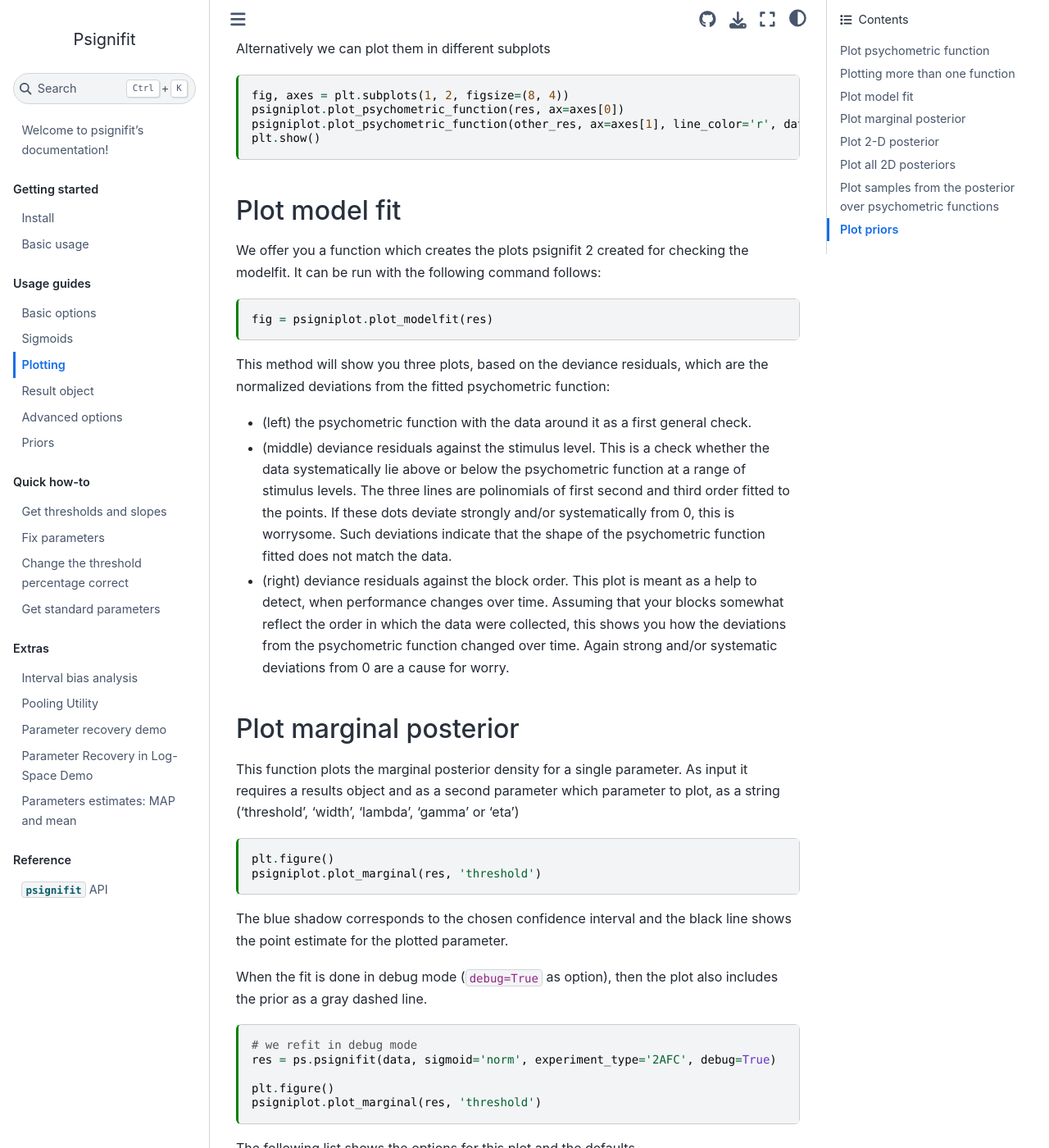
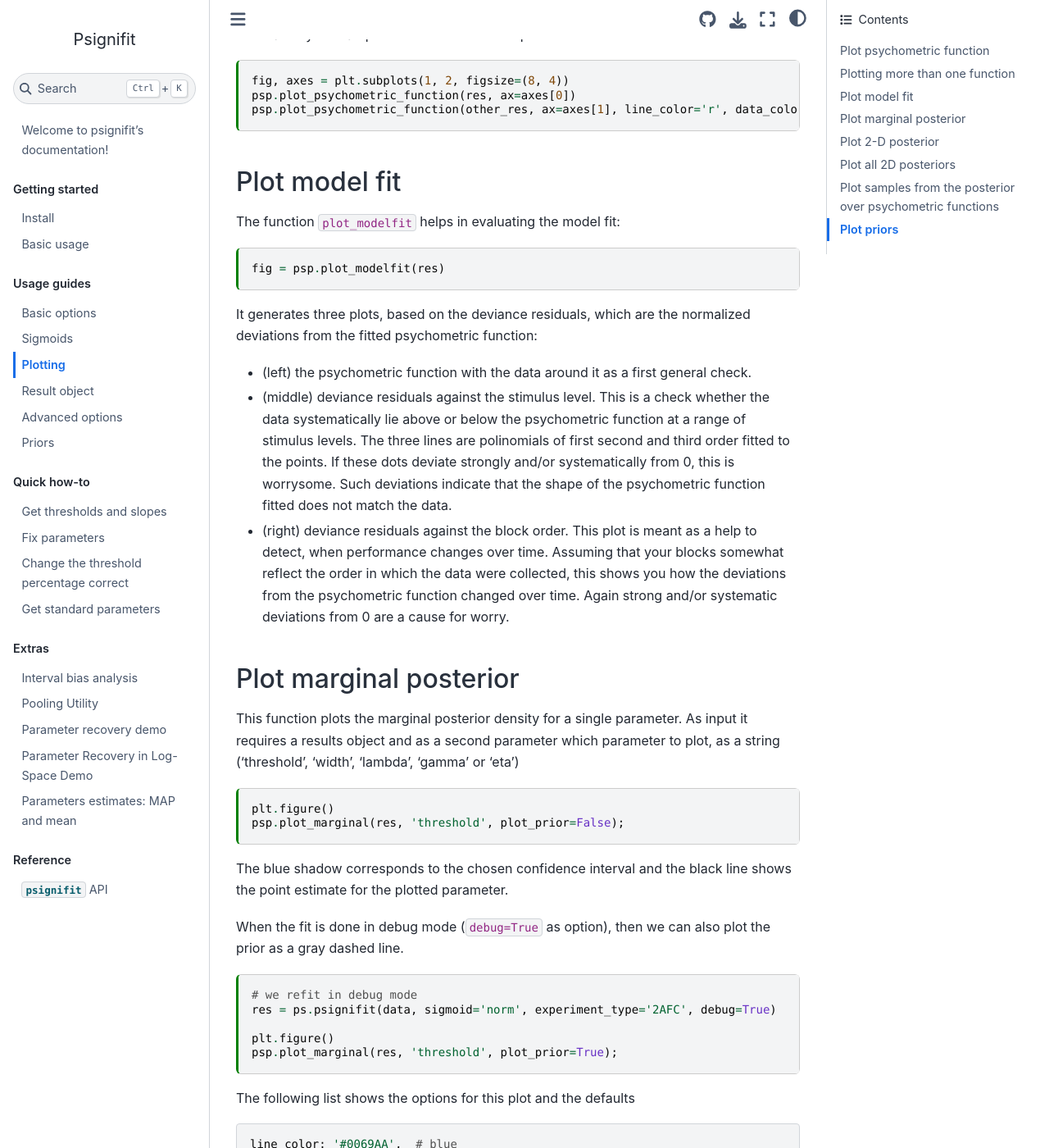
Before and after one commit to wichmann-lab/python-psignifit, a Jupyter Book: the page built from docs/examples/plotting.md, in a window 1280 px wide and 1400 px high, scrolled down 1716 px. Shown: the whole window at 82% size. Built offline with Jupyter Book 1.0.4 settings and Sphinx 7.4.7 and the Sphinx Book theme 1.1.4, drawn with Linux system fonts in a browser that asks for light colours; some of the changed text lies outside the part shown.

Commit message:
reformulate plotting doc page

````diff
--- a/docs/examples/plotting.md
+++ b/docs/examples/plotting.md
@@ -13,7 +13,7 @@ kernelspec:
 
 # Plotting
 
-Here we explain the basic plot functions which come with psignifit.
+Here we explain the basic plot functions which come with *psignifit*.
 All these functions are located in the submodule `psigniplot`.
 
 Most of the functions take an matplotlib axes handle, and
@@ -30,7 +30,7 @@ import matplotlib.pyplot as plt
 import numpy as np
 
 import psignifit as ps
-from psignifit import psigniplot
+import psignifit.psigniplot as psp
 
 data = np.array([[0.0010, 45.0000, 90.0000], [0.0015, 50.0000, 90.0000],
                  [0.0020, 44.0000, 90.0000], [0.0025, 44.0000, 90.0000],
@@ -50,7 +50,7 @@ It takes as input the result object you want to plot.
 
 ```{code-cell} ipython3
 plt.figure()
-ps.psigniplot.plot_psychometric_function(res)
+psp.plot_psychometric_function(res);
 ```
 
 The function also take the following arguments, here we print the defaults
@@ -70,7 +70,7 @@ For example, to increase the linewidth and change it to red, you could pass
 
 ```{code-cell} ipython3
 plt.figure()
-psigniplot.plot_psychometric_function(res, line_width=5, line_color='r')
+psp.plot_psychometric_function(res, line_width=5, line_color='r');
 ```
 
 ## Plotting more than one function
@@ -93,34 +93,30 @@ Now we plot both datasets and fitted functions in a single plot
 
 ```{code-cell} ipython3
 fig, ax = plt.subplots(1, 1)
-psigniplot.plot_psychometric_function(res, ax=ax)
-psigniplot.plot_psychometric_function(other_res, ax=ax, line_color='r', data_color='r')
-plt.show()
+psp.plot_psychometric_function(res, ax=ax)
+psp.plot_psychometric_function(other_res, ax=ax, line_color='r', data_color='r');
 ```
 
 Alternatively we can plot them in different subplots
 
 ```{code-cell} ipython3
 fig, axes = plt.subplots(1, 2, figsize=(8, 4))
-psigniplot.plot_psychometric_function(res, ax=axes[0])
-psigniplot.plot_psychometric_function(other_res, ax=axes[1], line_color='r', data_color='r')
-plt.show()
+psp.plot_psychometric_function(res, ax=axes[0])
+psp.plot_psychometric_function(other_res, ax=axes[1], line_color='r', data_color='r');
 ```
 
 
 
 ## Plot model fit
 
-We offer you a function which creates the plots psignifit 2 created for
-checking the modelfit.
-It can be run with the following command follows:
+The function `plot_modelfit` helps in evaluating the model fit:
 
 
 ```{code-cell} ipython3
-fig = psigniplot.plot_modelfit(res)
+fig = psp.plot_modelfit(res)
 ```
 
-This method will show you three plots, based on the deviance residuals,
+It generates three plots, based on the deviance residuals,
 which are the normalized deviations from the fitted psychometric function:
 
 - (left) the psychometric function with the data around it as a first general
@@ -151,21 +147,21 @@ which parameter to plot, as a string
 
 ```{code-cell} ipython3
 plt.figure()
-psigniplot.plot_marginal(res, 'threshold')
+psp.plot_marginal(res, 'threshold', plot_prior=False);
 ```
 
 The blue shadow corresponds to the chosen confidence interval and the black
 line shows the point estimate for the plotted parameter.
 
 When the fit is done in debug mode (`debug=True` as option),
-then the plot also includes the prior as a gray dashed line.
+then we can also plot the prior as a gray dashed line.
 
 ```{code-cell} ipython3
 # we refit in debug mode
 res = ps.psignifit(data, sigmoid='norm', experiment_type='2AFC', debug=True)
 
 plt.figure()
-psigniplot.plot_marginal(res, 'threshold')
+psp.plot_marginal(res, 'threshold', plot_prior=True);
 ```
 
 The following list shows the options for this plot and the defaults
@@ -187,7 +183,7 @@ to plot against each other.
 
 ```{code-cell} ipython3
 plt.figure()
-ps.psigniplot.plot_2D_margin(res, 'threshold', 'width')
+psp.plot_2D_margin(res, 'threshold', 'width');
 ```
 
 ## Plot all 2D posteriors
@@ -195,7 +191,7 @@ ps.psigniplot.plot_2D_margin(res, 'threshold', 'width')
 Same type of plot as the above but now for all parameter combinations.
 
 ```{code-cell} ipython3
-fig = ps.psigniplot.plot_bayes(res)
+fig = psp.plot_bayes(res)
 ```
 
 ## Plot samples from the posterior over psychometric functions
@@ -210,8 +206,8 @@ plt.figure()
 n_samples = 100
 random_state = np.random.RandomState(7474)
 
-psigniplot.plot_posterior_samples(result=res, n_samples=n_samples, samples_alpha=0.1,
-                                  samples_color='k', random_state=random_state)
+psp.plot_posterior_samples(result=res, n_samples=n_samples, samples_alpha=0.1,
+                                     samples_color='k', random_state=random_state);
 ```
 
 
@@ -220,10 +216,5 @@ As a tool this function plots the actually used priors of the provided
 result dictionary.
 
 ```{code-cell} ipython3
-plt.figure()
-ps.psigniplot.plot_prior(res)
+fig = psp.plot_prior(res)
 ```
-
-```{code-cell} ipython3
-
-```
````
